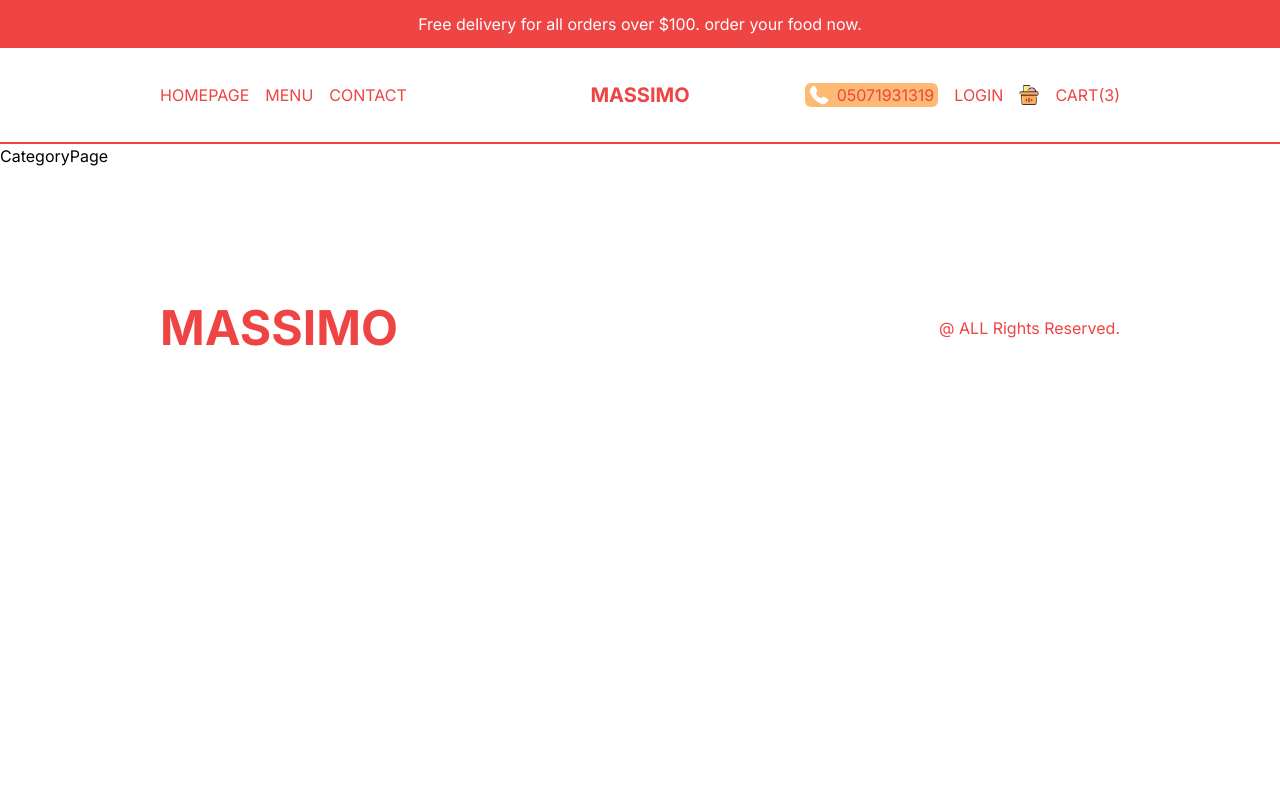
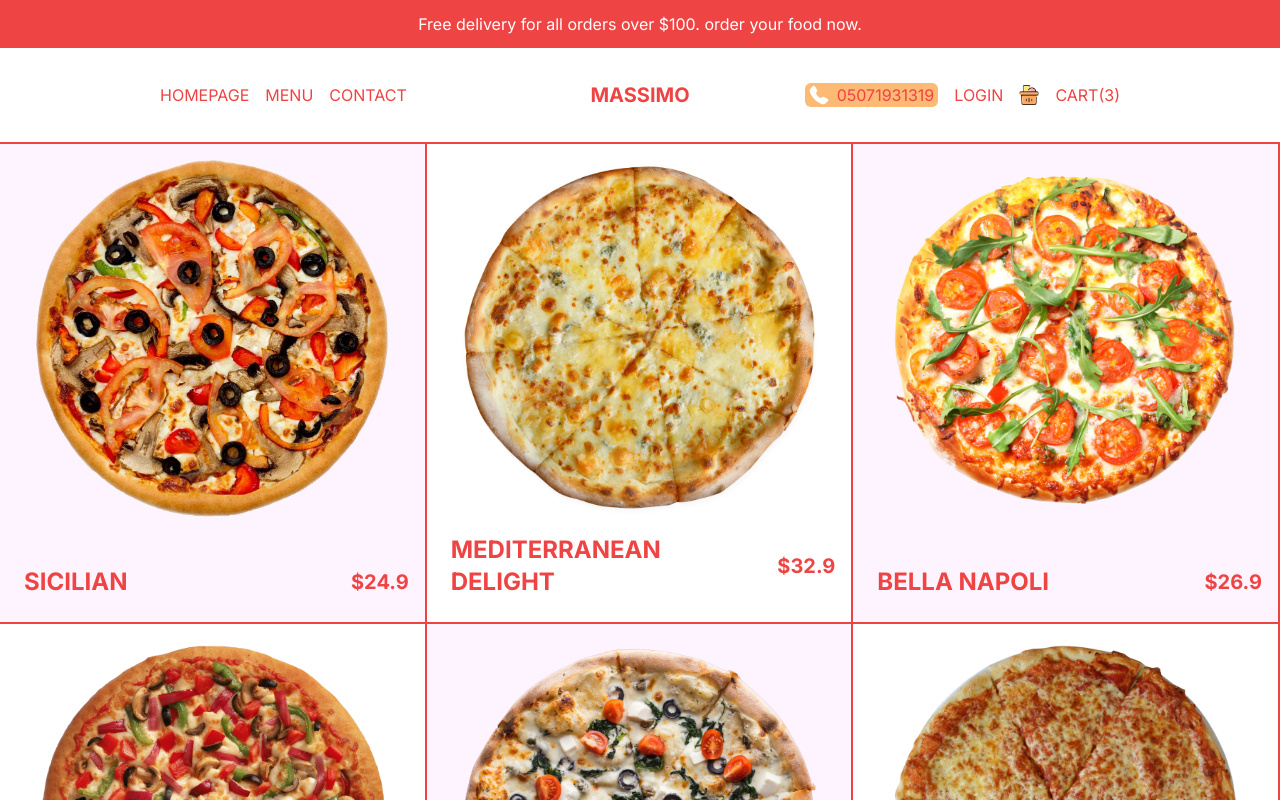
Before and after one commit to yashar6846/deliveryDesignNextjs, a Next.js app: page /menu/1 in a window 1280 px wide. Shown: the top 800 px of the page. Built offline with nearby package versions, Linux system fonts and the light colour scheme.

Commit message:
add dynamic page to projact

```diff
--- a/app/menu/[categoryPage]/page.tsx
+++ b/app/menu/[categoryPage]/page.tsx
@@ -1,7 +1,25 @@
+import { pizzas } from '@/app/data'
+import Image from 'next/image'
+import Link from 'next/link'
 import React from 'react'
 
 export default function CategoryPage() {
   return (
-    <div>CategoryPage</div>
+    <div className='flex flex-wrap text-red-500'>
+      {pizzas.map((item)=>(
+      <Link className='w-full h-[60vh] border-r-2 flex flex-col justify-between border-b-2 sm:w-1/2 lg:w-1/3 border-red-500 p-4 group odd:bg-fuchsia-50' href={`/product/${item.id}`} key={item.id}>
+        {item.img && (
+          <div className="relative h-[80%]">
+            <Image src={item.img} alt="" fill className=' object-contain'/>
+          </div>
+        )}
+        <div className="flex items-center justify-between font-bold">
+          <h1 className="text-2xl uppercase p-2">{item.title}</h1>
+          <h2 className=" group-hover:hidden text-xl">${item.price}</h2>
+          <button className=" hidden group-hover:block uppercase bg-red-500  text-white rounded-md p-2">Add to Cart</button>
+        </div>
+      </Link>
+      ))}
+    </div>
   )
 }
--- a/app/menu/page.tsx
+++ b/app/menu/page.tsx
@@ -1,7 +1,27 @@
-import React from 'react'
 
-export default function MenuPage() {
+import Link from "next/link";
+import React from "react";
+import { menu } from "../data";
+
+const MenuPage = () => {
   return (
-    <div>Hello World</div>
-  )
-}
+    <div className="p-4 lg:px-20 xl:px-40 h-[calc(100vh-6rem)] md:h-[calc(100vh-9rem)] flex flex-col md:flex-row items-center">
+      {menu.map((category) => (
+        <Link
+          href={`/menu/${category.slug}`}
+          key={category.id}
+          className="w-full h-1/3 bg-cover p-8 md:h-1/2"
+          style={{ backgroundImage: `url(${category.img})` }}
+        >
+          <div className={`text-${category.color} w-1/2`}>
+            <h1 className="uppercase font-bold text-3xl">{category.title}</h1>
+            <p className="text-sm my-8">{category.desc}</p>
+            <button className={`hidden 2xl:block bg-${category.color} text-${category.color === "black" ? "white" : "red-500"} py-2 px-4 rounded-md`}>Explore</button>
+          </div>
+        </Link>
+      ))}
+    </div>
+  );
+};
+
+export default MenuPage;
```
